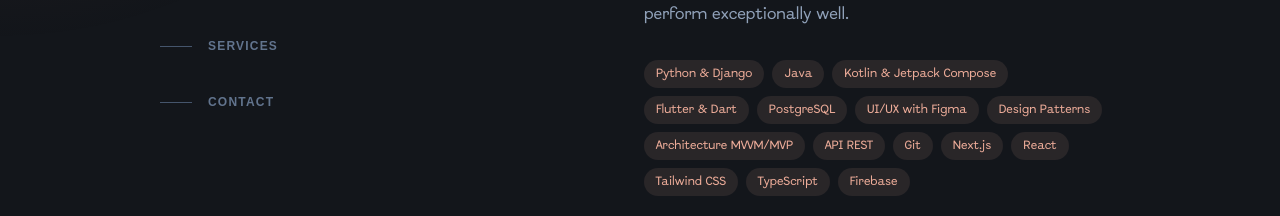
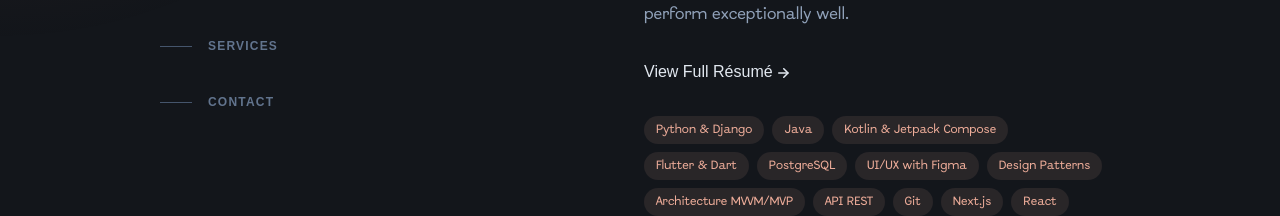
Before and after one commit to Rahim10020/freelance_portfolio, a Next.js app: page / in a window 1280 px wide. Shown: the part 438-654 px from the top of the page. Built offline with nearby package versions, Linux system fonts and the light colour scheme; no server answers; a web font is replaced by a local one.

Commit message:
add see cv link

```diff
--- a/src/components/sections/About.tsx
+++ b/src/components/sections/About.tsx
@@ -1,8 +1,10 @@
 'use client';
 
 import SectionTitle from '../ui/SectionTitle';
+import ArchiveLink from '../ui/ArchiveLink';
 import Skills from './Skills';
 import { useLanguage } from '@/contexts/LanguageContext';
+import { personalInfo } from '@/lib/data';
 
 export default function About() {
     const { t } = useLanguage();
@@ -18,6 +20,13 @@
                     {t.about.paragraph2}
                 </p>
             </div>
+            <div className="mb-8">
+                <ArchiveLink
+                    href={personalInfo.resumeUrl}
+                    text={t.about.viewResume}
+                    isExternal
+                />
+            </div>
             <Skills />
         </section>
     );
--- a/src/lib/data.ts
+++ b/src/lib/data.ts
@@ -5,6 +5,7 @@
     title: 'Software Developer',
     bio: "I design and code beautifully simple things that make the web feel intuitive and alive — and I genuinely love what I do.",
     email: 'rahim100codeur@gmail.com',
+    resumeUrl: 'https://rahim-ali-dev.vercel.app/', // Replace with your CV/resume PDF or page URL
 };
 
 export const socialLinks: SocialLink[] = [
--- a/src/translations/en.ts
+++ b/src/translations/en.ts
@@ -18,6 +18,7 @@
         title: 'About',
         paragraph1: "Since the beginning of my journey as a freelance developper over a decade ago, I've had the opportunity to work remotely with agencies, consult for startups, and collaborate with talented people to create digital products for both business and everyday users.",
         paragraph2: "My main focus these days is building accessible, user-centered products for a variety of clients. I enjoy working across the full stack—from designing intuitive interfaces to implementing robust backend systems. I specialize in creating applications that not only look great but also perform exceptionally well.",
+        viewResume: 'View Full Résumé',
     },
 
     // Projects Section
--- a/src/translations/fr.ts
+++ b/src/translations/fr.ts
@@ -18,6 +18,7 @@
         title: 'À propos',
         paragraph1: "Depuis le début de mon parcours en tant que développeur freelance il y a plus d'une décennie, j'ai eu l'opportunité de travailler à distance avec des agences, conseiller des startups, et collaborer avec des personnes talentueuses pour créer des produits numériques pour les entreprises et les utilisateurs quotidiens.",
         paragraph2: "Mon principal objectif ces jours-ci est de créer des produits accessibles et centrés sur l'utilisateur pour une variété de clients. J'aime travailler sur toute la stack—de la conception d'interfaces intuitives à l'implémentation de systèmes backend robustes. Je me spécialise dans la création d'applications qui non seulement sont superbes mais fonctionnent aussi exceptionnellement bien.",
+        viewResume: 'Voir le CV complet',
     },
 
     // Projects Section
```
